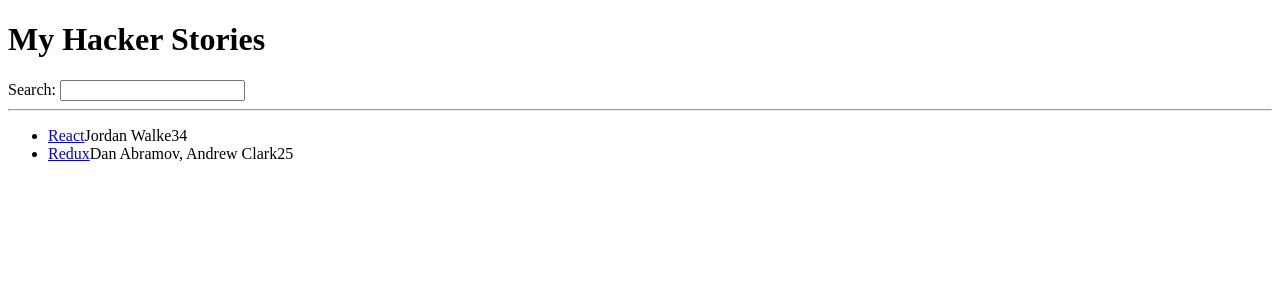
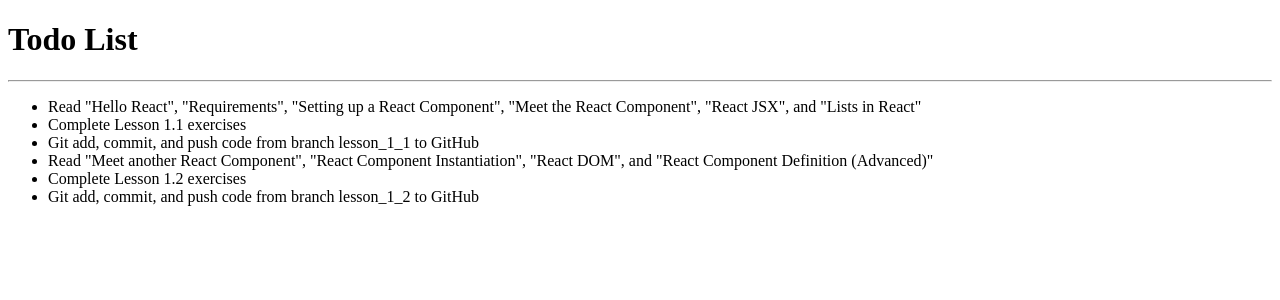
Before and after one commit to Javier-Jimenez-18/react-todo, a React (Create React App) app: page / in a window 1280 px wide. Shown: the top 300 px of the page. Built offline with nearby package versions, Linux system fonts and the light colour scheme; the HTML template or start-up script is replaced by a standard one.

Commit message:
Moved list into new "Todo List" component. Created new file TodoList.js that contains a new functional React component called TodoList. Moved list JSX and todoList array from App.js to TodoList.js. Refactored App.js to use new TodoList component and arrow functions.

```diff
--- a/src/App.js
+++ b/src/App.js
@@ -1,56 +1,12 @@
 import React from 'react';
-
-const list = [
-  {
-    title: 'React',
-    url: 'https://reactjs.org/',
-    author: 'Jordan Walke',
-    num_comments: 3,
-    points: 4,
-    objectID: 0,
-  },
-  {
-    title: 'Redux',
-    url: 'https://redux.js.org/',
-    author: 'Dan Abramov, Andrew Clark',
-    num_comments: 2,
-    points: 5,
-    objectID: 1,
-  },
-];
+import TodoList from './TodoList';
 
 const App = () => (
   <div>
-    <h1>My Hacker Stories</h1>
-
-    <Search />
-
+    <h1>Todo List</h1>
     <hr />
-
-    <List />
+    <TodoList />
   </div>
 );
 
-const Search = () => (
-  <div>
-    <label htmlFor="search">Search: </label>
-    <input id="search" type="text" />
-  </div>
-);
-
-const List = () => (
-  <ul>
-    {list.map((item) => (
-      <li key={item.objectID}>
-        <span>
-          <a href={item.url}>{item.title}</a>
-        </span>
-        <span>{item.author}</span>
-        <span>{item.num_comments}</span>
-        <span>{item.points}</span>
-      </li>
-    ))}
-  </ul>
-);
-
 export default App;
--- /dev/null
+++ b/src/TodoList.js
@@ -0,0 +1,40 @@
+import React from 'react';
+
+const todoList = [
+  {
+    id: 1,
+    title: 'Read "Hello React", "Requirements", "Setting up a React Component", "Meet the React Component", "React JSX", and "Lists in React"',
+  },
+  {
+    id: 2,
+    title: 'Complete Lesson 1.1 exercises',
+  },
+  {
+    id: 3,
+    title: 'Git add, commit, and push code from branch lesson_1_1 to GitHub',
+  },
+  {
+    id: 4,
+    title: 'Read "Meet another React Component", "React Component Instantiation", "React DOM", and "React Component Definition (Advanced)"',
+  },
+  {
+    id: 5,
+    title: 'Complete Lesson 1.2 exercises',
+  },
+  {
+    id: 6,
+    title: 'Git add, commit, and push code from branch lesson_1_2 to GitHub',
+  },
+];
+
+const TodoList = () => (
+  <ul>
+    {todoList.map((item) => (
+      <li key={item.id}>
+        <span>{item.title}</span>
+      </li>
+    ))}
+  </ul>
+);
+
+export default TodoList;
```
